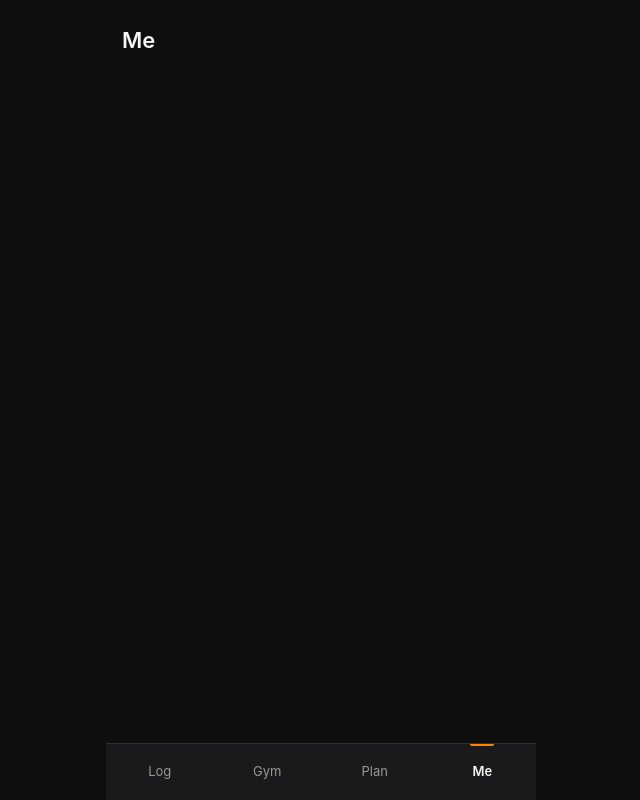
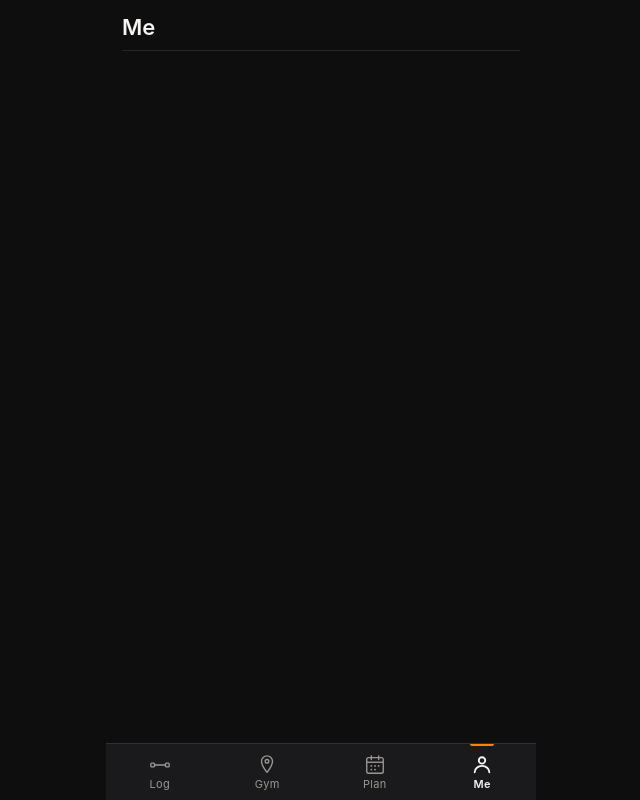
Before and after one commit to srinathn07/volslift, a Next.js app: page /me in a window 1280 px wide. Shown: the whole page, without its empty margins (319-959 px from the left). Built offline with nearby package versions, Linux system fonts and the light colour scheme.

Commit message:
C0 [claude]: add SVG icons to tab bar, clean up placeholder header

```diff
--- a/src/features/c00-p0-foundation/PlaceholderScreen.tsx
+++ b/src/features/c00-p0-foundation/PlaceholderScreen.tsx
@@ -2,12 +2,18 @@ interface PlaceholderScreenProps {
   title: string;
 }
 
+/**
+ * Bare placeholder used by every tab until the real screen lands in a later
+ * checkpoint. Shows only the page title — intentional, not incomplete.
+ */
 export default function PlaceholderScreen({ title }: PlaceholderScreenProps) {
   return (
-    <div
+    <div style={{ padding: '0 16px' }}>
+      <header
         style={{
-        padding: 'var(--space-4)',
-        paddingTop: 'var(--space-6)',
+          paddingTop: '14px',
+          paddingBottom: '10px',
+          borderBottom: '1px solid var(--hairline)',
         }}
       >
         <h1
@@ -15,10 +21,12 @@ export default function PlaceholderScreen({ title }: PlaceholderScreenProps) {
             fontSize: 'var(--text-22)',
             fontWeight: 600,
             color: 'var(--ink)',
+            lineHeight: 1.2,
           }}
         >
           {title}
         </h1>
+      </header>
     </div>
   );
 }
--- a/src/features/c00-p0-foundation/TabBar.tsx
+++ b/src/features/c00-p0-foundation/TabBar.tsx
@@ -2,11 +2,70 @@
 
 import Link from 'next/link';
 
+/* ── Icons ─────────────────────────────────────────────────────────────────
+   24×24 SVG, stroke-based, no fill. Color is inherited via currentColor so
+   active/inactive state is handled purely by the parent's color value.
+   No external icon library — deps are locked after C0.
+──────────────────────────────────────────────────────────────────────────── */
+function IconLog({ active }: { active: boolean }) {
+  const w = active ? 2 : 1.5;
+  return (
+    <svg width="22" height="22" viewBox="0 0 24 24" fill="none" aria-hidden="true">
+      {/* Dumbbell */}
+      <rect x="2"  y="10" width="4" height="4" rx="1" stroke="currentColor" strokeWidth={w} />
+      <rect x="18" y="10" width="4" height="4" rx="1" stroke="currentColor" strokeWidth={w} />
+      <line x1="6" y1="12" x2="18" y2="12" stroke="currentColor" strokeWidth={w} strokeLinecap="round" />
+    </svg>
+  );
+}
+
+function IconGym({ active }: { active: boolean }) {
+  const w = active ? 2 : 1.5;
+  return (
+    <svg width="22" height="22" viewBox="0 0 24 24" fill="none" aria-hidden="true">
+      {/* Map pin */}
+      <path d="M12 2C8.68 2 6 4.68 6 8c0 4.5 6 12 6 12s6-7.5 6-12c0-3.32-2.68-6-6-6z"
+        stroke="currentColor" strokeWidth={w} strokeLinejoin="round" />
+      <circle cx="12" cy="8" r="2" stroke="currentColor" strokeWidth={w} />
+    </svg>
+  );
+}
+
+function IconPlan({ active }: { active: boolean }) {
+  const w = active ? 2 : 1.5;
+  return (
+    <svg width="22" height="22" viewBox="0 0 24 24" fill="none" aria-hidden="true">
+      {/* Calendar */}
+      <rect x="3" y="4" width="18" height="17" rx="2" stroke="currentColor" strokeWidth={w} />
+      <line x1="3" y1="9" x2="21" y2="9" stroke="currentColor" strokeWidth={w} />
+      <line x1="8"  y1="2" x2="8"  y2="6" stroke="currentColor" strokeWidth={w} strokeLinecap="round" />
+      <line x1="16" y1="2" x2="16" y2="6" stroke="currentColor" strokeWidth={w} strokeLinecap="round" />
+      <circle cx="8"  cy="13" r="1" fill="currentColor" />
+      <circle cx="12" cy="13" r="1" fill="currentColor" />
+      <circle cx="16" cy="13" r="1" fill="currentColor" />
+      <circle cx="8"  cy="17" r="1" fill="currentColor" />
+      <circle cx="12" cy="17" r="1" fill="currentColor" />
+    </svg>
+  );
+}
+
+function IconMe({ active }: { active: boolean }) {
+  const w = active ? 2 : 1.5;
+  return (
+    <svg width="22" height="22" viewBox="0 0 24 24" fill="none" aria-hidden="true">
+      {/* Person */}
+      <circle cx="12" cy="7" r="3.5" stroke="currentColor" strokeWidth={w} />
+      <path d="M4 20c0-4 3.58-7 8-7s8 3 8 7"
+        stroke="currentColor" strokeWidth={w} strokeLinecap="round" strokeLinejoin="round" />
+    </svg>
+  );
+}
+
 const TABS = [
-  { label: 'Log',  href: '/log'  },
-  { label: 'Gym',  href: '/gym'  },
-  { label: 'Plan', href: '/plan' },
-  { label: 'Me',   href: '/me'   },
+  { label: 'Log',  href: '/log',  Icon: IconLog  },
+  { label: 'Gym',  href: '/gym',  Icon: IconGym  },
+  { label: 'Plan', href: '/plan', Icon: IconPlan },
+  { label: 'Me',   href: '/me',   Icon: IconMe   },
 ] as const;
 
 interface TabBarProps {
@@ -21,7 +80,7 @@ export default function TabBar({ currentPath }: TabBarProps) {
       aria-label="Main navigation"
     >
       <div className="flex">
-        {TABS.map(({ label, href }) => {
+        {TABS.map(({ label, href, Icon }) => {
           const active = currentPath === href || currentPath.startsWith(href + '/');
           return (
             <Link
@@ -29,23 +88,20 @@ export default function TabBar({ currentPath }: TabBarProps) {
               href={href}
               aria-current={active ? 'page' : undefined}
               style={{
-                // 56px tap target — required for in-session controls per UI_PATTERNS.md
                 height: '56px',
                 flex: 1,
                 display: 'flex',
                 flexDirection: 'column',
                 alignItems: 'center',
                 justifyContent: 'center',
-                gap: '0',
+                gap: '3px',
                 position: 'relative',
                 textDecoration: 'none',
                 color: active ? 'var(--ink)' : 'var(--ink-muted)',
-                fontSize: 'var(--text-13)',
-                fontWeight: active ? 600 : 400,
                 WebkitTapHighlightColor: 'transparent',
               }}
             >
-              {/* 2px accent marker at the top of the active tab */}
+              {/* 2px accent line at the top of the active tab */}
               {active && (
                 <span
                   aria-hidden="true"
@@ -61,7 +117,17 @@ export default function TabBar({ currentPath }: TabBarProps) {
                   }}
                 />
               )}
-              {label}
+              <Icon active={active} />
+              <span
+                style={{
+                  fontSize: '11px',
+                  fontWeight: active ? 600 : 400,
+                  letterSpacing: '0.03em',
+                  lineHeight: 1,
+                }}
+              >
+                {label}
+              </span>
             </Link>
           );
         })}
```
Lines whose indentation alone changed are shown as unchanged.
